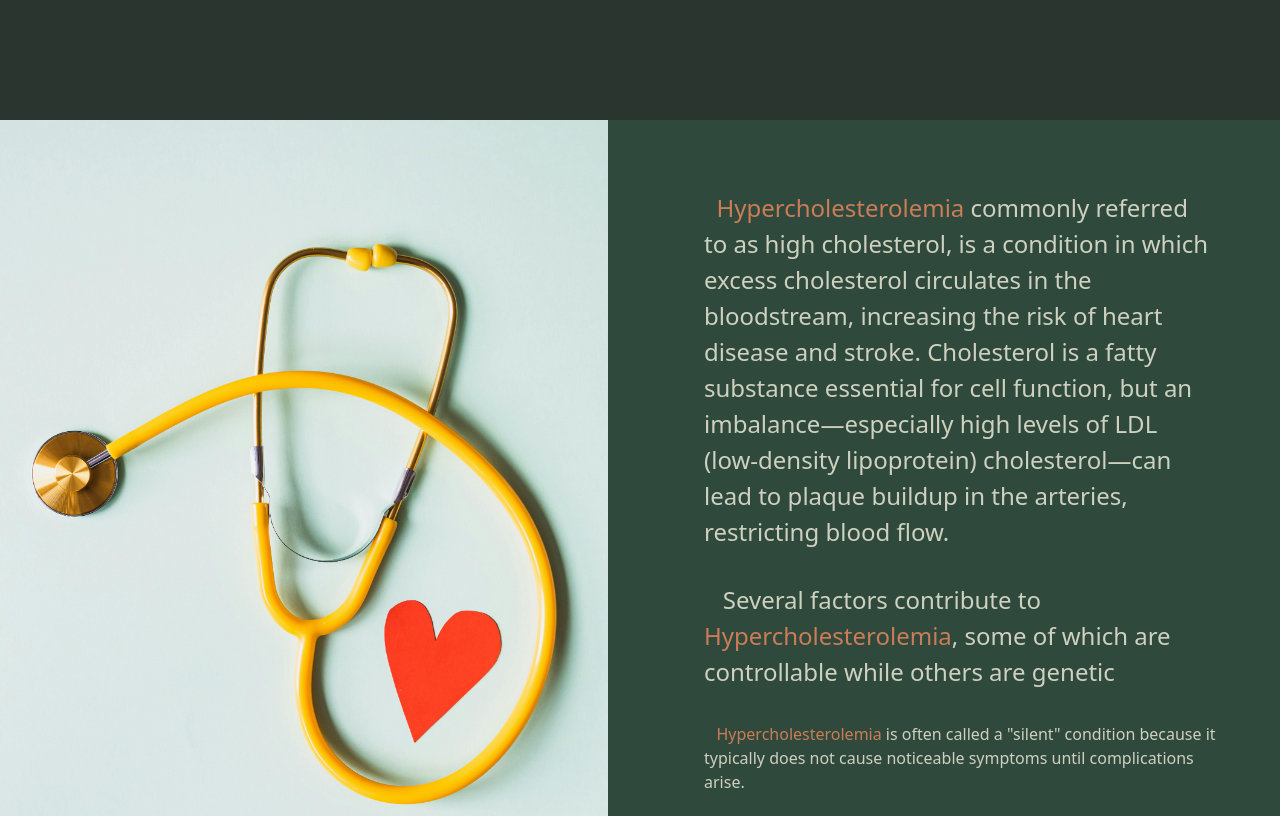
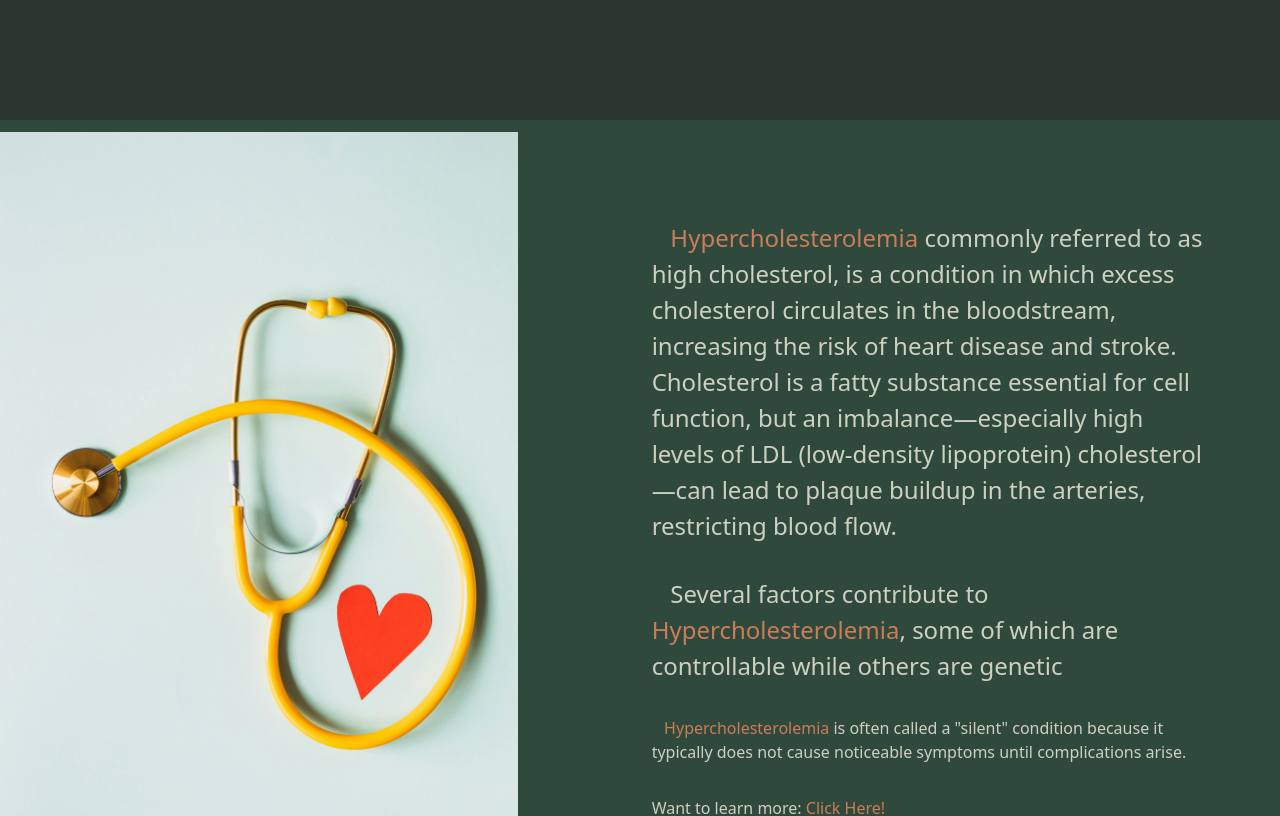
Before and after one commit to Luke1836/AsclepiusAI, a Next.js app: page / in a window 1280 px wide. Shown: the part 2280-3096 px from the top of the page. Built offline with nearby package versions, Linux system fonts and the light colour scheme.

Commit message:
Parallax effect 4

```diff
--- a/app/Components/health.js
+++ b/app/Components/health.js
@@ -3,54 +3,25 @@
 import Link from 'next/link';
 import { FontAwesomeIcon } from '@fortawesome/react-fontawesome'
 import { faBars } from '@fortawesome/free-solid-svg-icons'
-import { useRef, useEffect } from "react";
-import gsap from "gsap";
-import { ScrollTrigger } from "gsap/ScrollTrigger";
 
-gsap.registerPlugin(ScrollTrigger);
 
 export default function HealthPage()
 {
-  const componentRef = useRef(null);
-  const imageRef = useRef(null);
-
-  useEffect(() => {
-    if (componentRef.current && imageRef.current) {
-      gsap.fromTo(
-        imageRef.current,
-        { y: "-10%" },
-        {
-          y: "10%",
-          ease: "none",
-          scrollTrigger: {
-            trigger: componentRef.current,
-            start: "top bottom",
-            end: "bottom top",
-            scrub: 1,
-          },
-        }
-      );
-    }
-  }, []);
-
   return (
-    <section id="health" className="w-full h-svh bg-[#30493D] flex flex-col md:flex-row overflow-hidden gap-8 md:gap-0">
+    <section id="health" className="w-full h-svh bg-[#30493D] flex flex-col md:flex-row overflow-hidden gap-8 lg:gap-0">
       <div className="w-full md:w-[50%] h-[5rem] md:h-[100vh] grid place-content-center">
         <p className="flex flex-row gap-4 items-center md:hidden">
           <FontAwesomeIcon icon={ faBars } size="2xl" className="text-[#CED1BF] translate-y-1 hidden md:block" />
           <span className="text-[#CED1BF] capitalize text-[3rem]">Health</span>
         </p>
         <div className="hidden md:block w-full h-full pr-16 py-16" >
-          <div className="section-2" ref={componentRef} >
-            <div className="parallax-image-2" />
-          </div>
-            {/* <img src='/Photo-mini-project.jpg' alt='health' loading='lazy' className='w-full h-full object-fill'/>  */}
+            <img src='/Photo-mini-project.jpg' alt='health' loading='lazy' className='w-full h-full object-fill'/>
         </div>
       </div>
 
       <div className='md:w-[60%] w-full h-[90vh] md:h-[100vh] flex flex-col items-center justify-start md:justify-center gap-8'>
           <p className='w-[80%] text-[#CED1BF] text-[1rem] xl:text-[1.5rem]'>
-            &nbsp;&nbsp;<span className='text-[#CA7D57]'>Hypercholesterolemia</span> commonly referred to as high cholesterol, is a condition in which excess cholesterol circulates in the bloodstream, increasing the risk of heart disease and stroke. Cholesterol is a fatty substance essential for cell function, but an imbalance—especially high levels of LDL (low-density lipoprotein) cholesterol—can lead to plaque buildup in the arteries, restricting blood flow.
+            &nbsp;&nbsp;&nbsp;<span className='text-[#CA7D57]'>Hypercholesterolemia</span> commonly referred to as high cholesterol, is a condition in which excess cholesterol circulates in the bloodstream, increasing the risk of heart disease and stroke. Cholesterol is a fatty substance essential for cell function, but an imbalance—especially high levels of LDL (low-density lipoprotein) cholesterol—can lead to plaque buildup in the arteries, restricting blood flow.
           </p>
           <p className='text-[#CED1BF] w-[80%] text-[1rem] xl:text-[1.5rem] hidden md:block'>
             &nbsp;&nbsp;&nbsp;Several factors contribute to <span className='text-[#CA7D57]'>Hypercholesterolemia</span>, some of which are controllable while others are genetic
--- a/app/globals.css
+++ b/app/globals.css
@@ -148,28 +148,6 @@
   left: 0;
 }
 
-.section-2 {
-  perspective: 5px;
-  overflow: hidden;
-  transform-style: preserve-3d;
-  min-height: 100vh;
-  width: 50vw;
-  position: relative;
-}
-
-
-.parallax-image-2 {
-  background-image: url('/Photo-mini-project.jpg');
-  background-size: cover;
-  background-attachment: fixed;
-  background-position: center;
-  height: 100vh;
-  width: 100%;
-  position: absolute;
-  top: 0;
-  left: 0;
-}
-
 
 /* Hamburger Icon */
 .menuButton {
```
